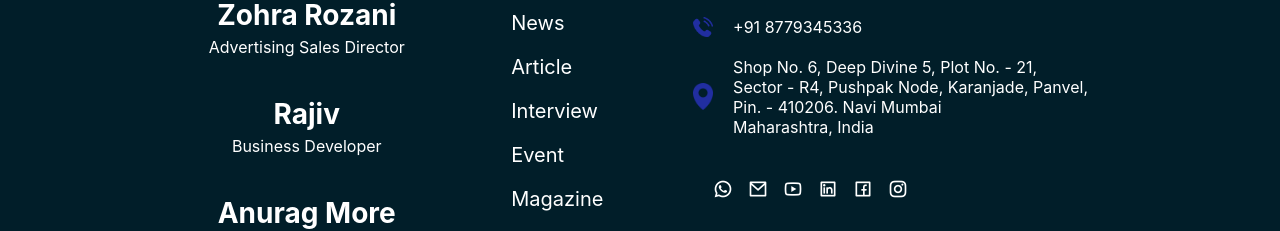
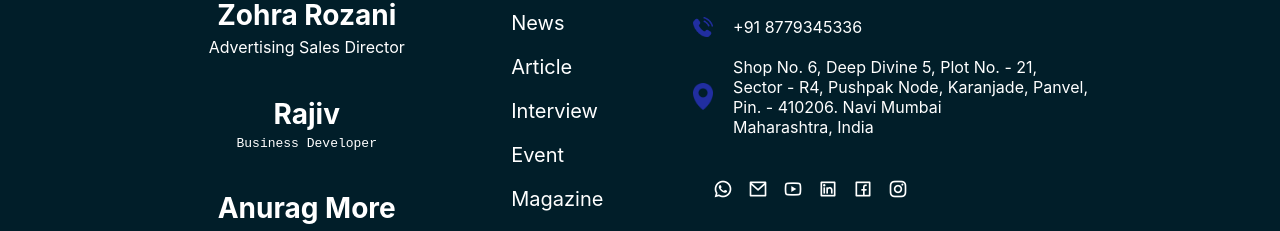
Before and after one commit to Dakshet/DeployPharmaChemTimes, a React (Create React App) app in the folder frontend/: page / in a window 1280 px wide. Shown: the part 1166-1397 px from the top of the page. Built offline with nearby package versions, Linux system fonts and the light colour scheme; no server answers.

Commit message:
Here we add the footer pre tag.

```diff
--- a/frontend/src/Components/Footer.js
+++ b/frontend/src/Components/Footer.js
@@ -24,7 +24,7 @@ const Footer = () => {
                     </div>
                     <div className="footerOneInnerDiv">
                         <h1>Rajiv</h1>
-                        <p>Business Developer</p>
+                        <p><pre>   Business Developer   </pre></p>
                     </div>
                     <div className="footerOneInnerDiv">
                         <h1>Anurag More</h1>
```
